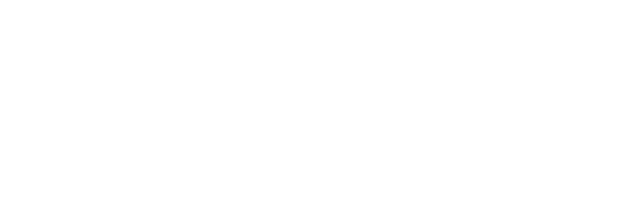
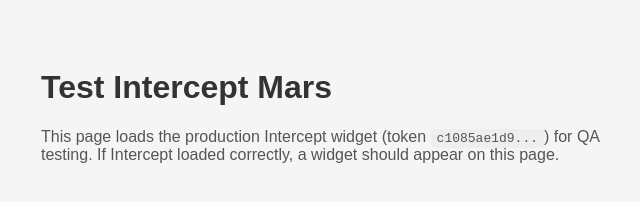
Before and after one commit to Mixchelle/intercept-test-plbux9047, a plain HTML site: page index.html in a window 1280 px wide. Shown: the whole page, without its empty margins (7-647 px from the left). Drawn offline with Linux system fonts and the light colour scheme.

Commit message:
Add English layout with page title

```diff
--- a/index.html
+++ b/index.html
@@ -2,9 +2,20 @@
 <html lang="en">
 <head>
 <meta charset="UTF-8">
-<title>Intercept Test — PLBUX-9047</title>
+<meta name="viewport" content="width=device-width, initial-scale=1">
+<title>Test Intercept Mars</title>
+<style>
+  body { font-family: sans-serif; padding: 40px; background: #f5f5f5; color: #222; }
+  h1 { color: #333; }
+  p { color: #555; max-width: 600px; }
+  code { background: #eee; padding: 2px 6px; border-radius: 4px; }
+</style>
 </head>
 <body>
+
+<h1>Test Intercept Mars</h1>
+<p>This page loads the production Intercept widget (token <code>c1085ae1d9...</code>) for QA testing.
+If Intercept loaded correctly, a widget should appear on this page.</p>
 
 <!-- Begin Intercept Code-->
 <script type="text/javascript">
```
